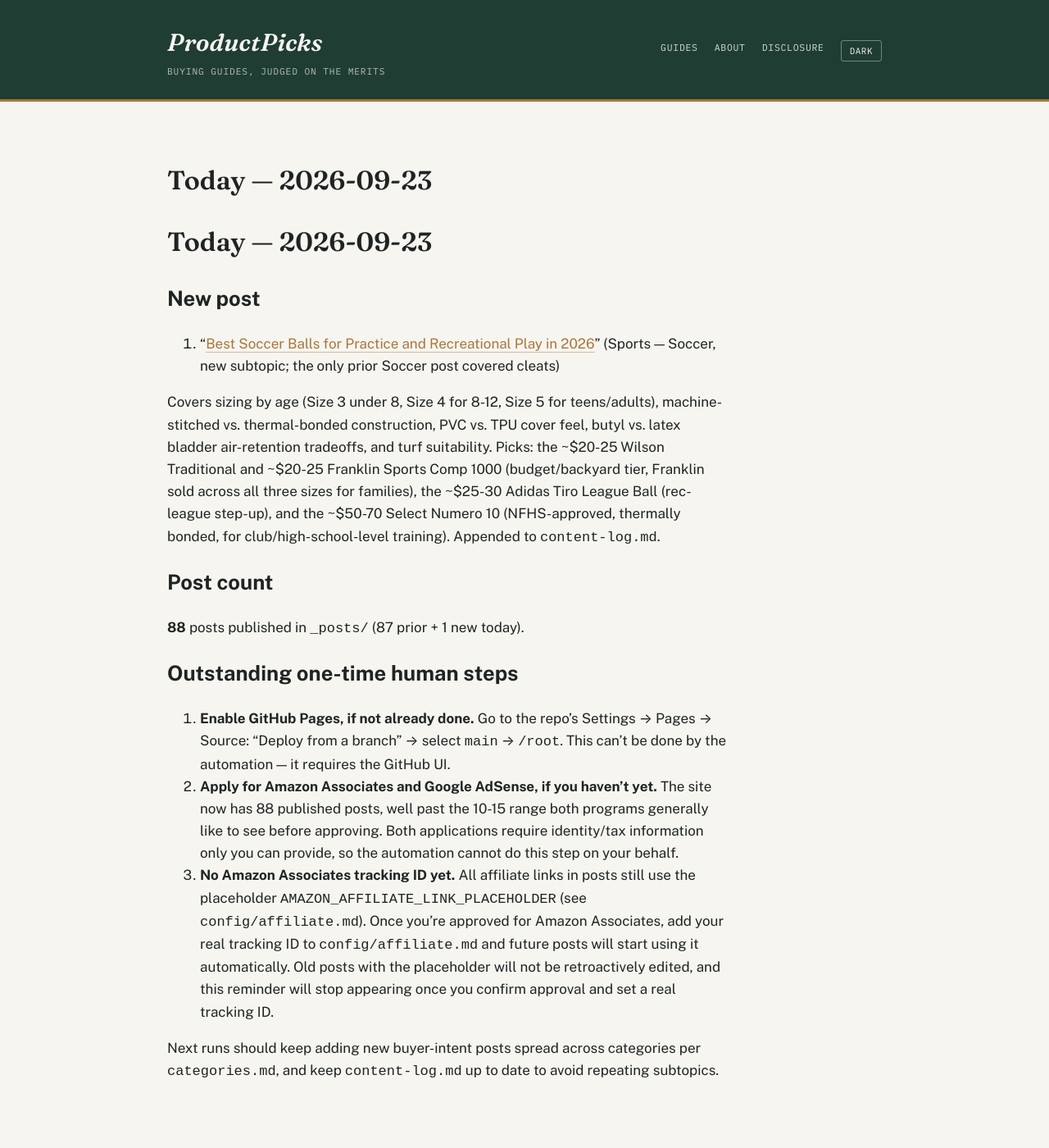
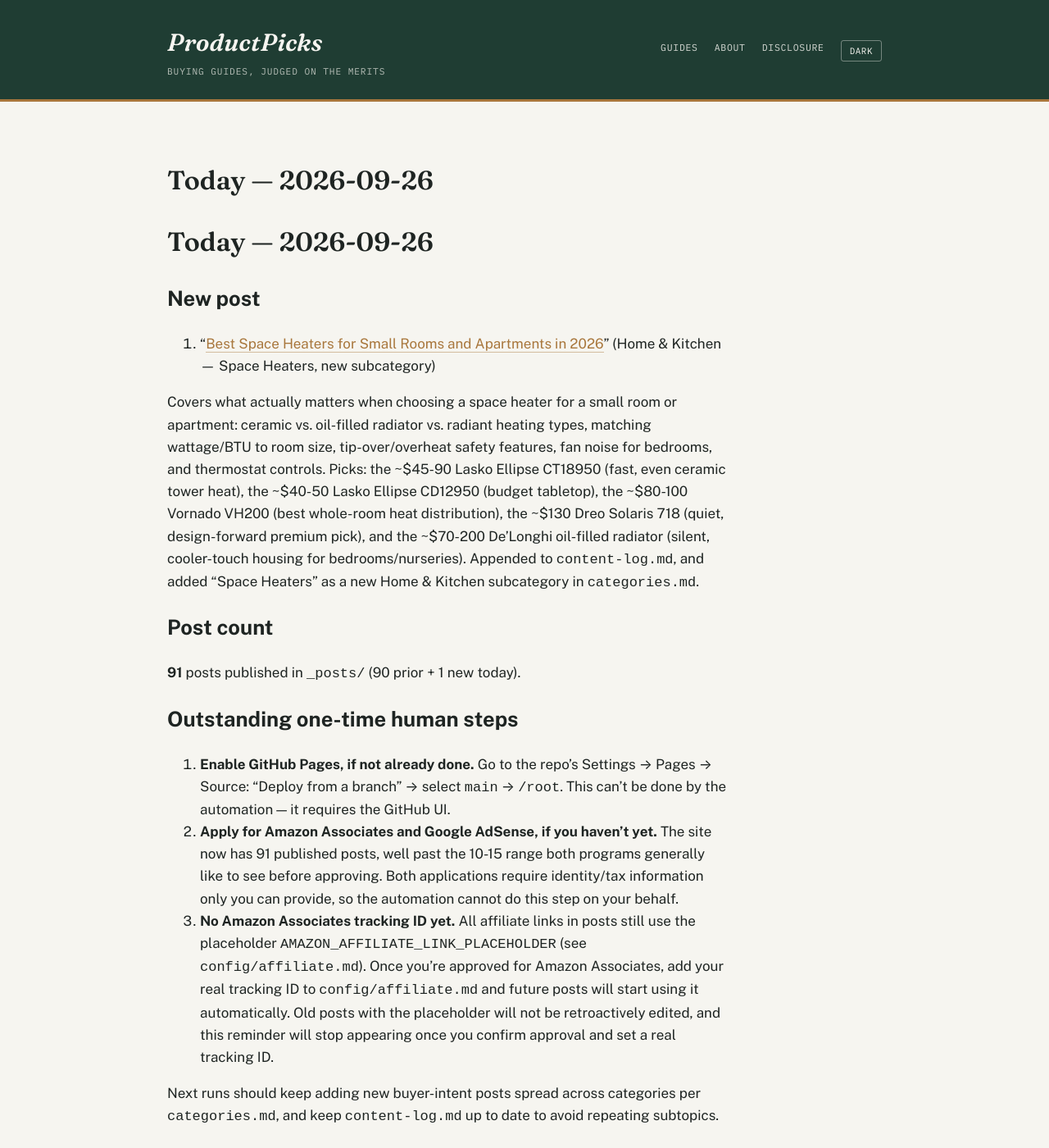
Before and after one commit to ajith198/ProductPicks, a Jekyll site: the page built from today.md, in a window 1280 px wide and 1400 px high. Shown: the whole window at 82% size. Built offline with Jekyll 4.4.1, drawn with Linux system fonts in a browser that asks for light colours; our own code applies the rules of GitHub Pages for plain Markdown files.

Commit message:
daily: 2026-09-26 new post + log update

```diff
--- a/today.md
+++ b/today.md
@@ -1,19 +1,19 @@
-# Today — 2026-09-23
+# Today — 2026-09-26
 
 ## New post
 
-1. "[Best Soccer Balls for Practice and Recreational Play in 2026](/sports/buying-guides/best-soccer-balls-for-practice-and-recreational-play/)" (Sports — Soccer, new subtopic; the only prior Soccer post covered cleats)
+1. "[Best Space Heaters for Small Rooms and Apartments in 2026](/space-heaters/buying-guides/best-space-heaters-for-small-rooms-and-apartments/)" (Home & Kitchen — Space Heaters, new subcategory)
 
-Covers sizing by age (Size 3 under 8, Size 4 for 8-12, Size 5 for teens/adults), machine-stitched vs. thermal-bonded construction, PVC vs. TPU cover feel, butyl vs. latex bladder air-retention tradeoffs, and turf suitability. Picks: the ~$20-25 Wilson Traditional and ~$20-25 Franklin Sports Comp 1000 (budget/backyard tier, Franklin sold across all three sizes for families), the ~$25-30 Adidas Tiro League Ball (rec-league step-up), and the ~$50-70 Select Numero 10 (NFHS-approved, thermally bonded, for club/high-school-level training). Appended to `content-log.md`.
+Covers what actually matters when choosing a space heater for a small room or apartment: ceramic vs. oil-filled radiator vs. radiant heating types, matching wattage/BTU to room size, tip-over/overheat safety features, fan noise for bedrooms, and thermostat controls. Picks: the ~$45-90 Lasko Ellipse CT18950 (fast, even ceramic tower heat), the ~$40-50 Lasko Ellipse CD12950 (budget tabletop), the ~$80-100 Vornado VH200 (best whole-room heat distribution), the ~$130 Dreo Solaris 718 (quiet, design-forward premium pick), and the ~$70-200 De'Longhi oil-filled radiator (silent, cooler-touch housing for bedrooms/nurseries). Appended to `content-log.md`, and added "Space Heaters" as a new Home & Kitchen subcategory in `categories.md`.
 
 ## Post count
 
-**88** posts published in `_posts/` (87 prior + 1 new today).
+**91** posts published in `_posts/` (90 prior + 1 new today).
 
 ## Outstanding one-time human steps
 
 1. **Enable GitHub Pages, if not already done.** Go to the repo's Settings → Pages → Source: "Deploy from a branch" → select `main` → `/root`. This can't be done by the automation — it requires the GitHub UI.
-2. **Apply for Amazon Associates and Google AdSense, if you haven't yet.** The site now has 88 published posts, well past the 10-15 range both programs generally like to see before approving. Both applications require identity/tax information only you can provide, so the automation cannot do this step on your behalf.
+2. **Apply for Amazon Associates and Google AdSense, if you haven't yet.** The site now has 91 published posts, well past the 10-15 range both programs generally like to see before approving. Both applications require identity/tax information only you can provide, so the automation cannot do this step on your behalf.
 3. **No Amazon Associates tracking ID yet.** All affiliate links in posts still use the placeholder `AMAZON_AFFILIATE_LINK_PLACEHOLDER` (see `config/affiliate.md`). Once you're approved for Amazon Associates, add your real tracking ID to `config/affiliate.md` and future posts will start using it automatically. Old posts with the placeholder will not be retroactively edited, and this reminder will stop appearing once you confirm approval and set a real tracking ID.
 
 Next runs should keep adding new buyer-intent posts spread across categories per `categories.md`, and keep `content-log.md` up to date to avoid repeating subtopics.
```
Also changed, not shown: TODAY.md (+1 -1 lines), _posts/2026-09-26-best-space-heaters-for-small-rooms-and-apartments.md (added, +56 -0 lines), categories.md (+1 -1 lines), content-log.md (+3 -0 lines).
